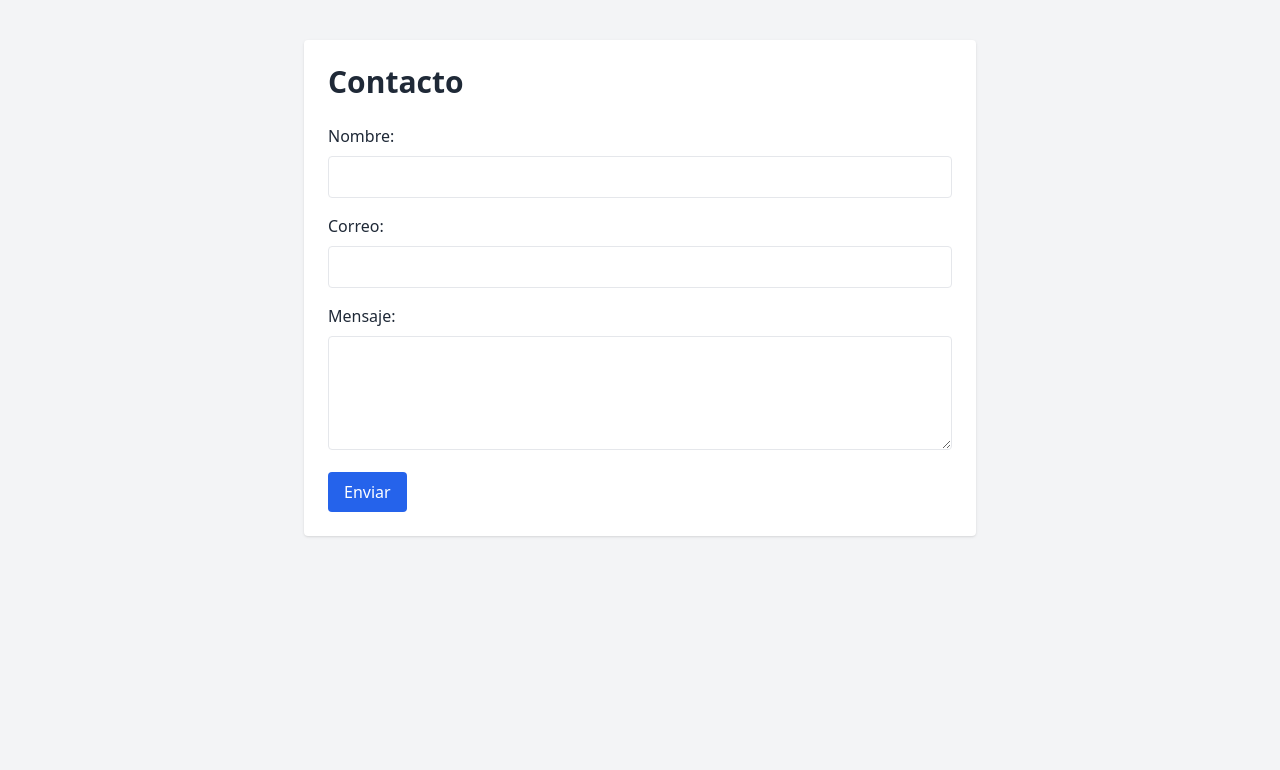
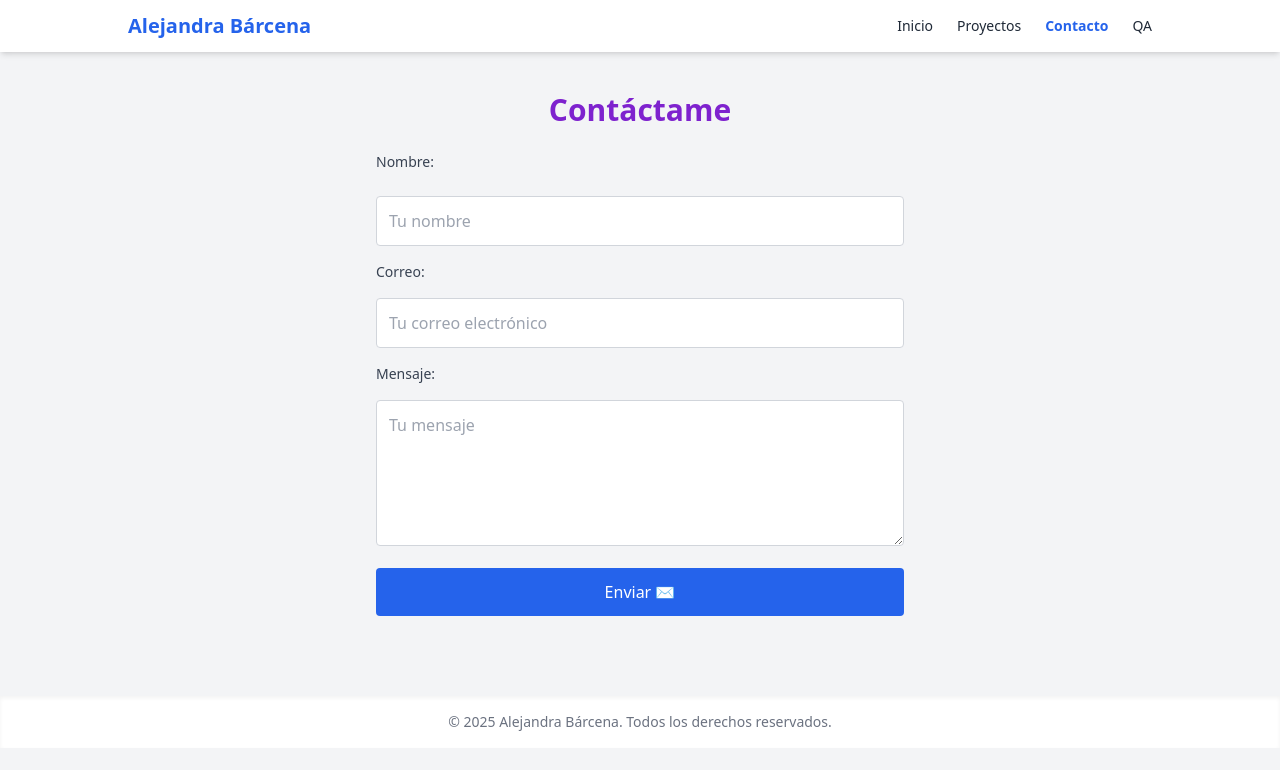
Before and after one commit to alejandrabarcena/fullstack-qa-portfolio, a plain HTML site: page contact.html in a window 1280 px wide. Drawn offline with nearby package versions, Linux system fonts and the light colour scheme.

Commit message:
📬 Contact.html completo con navbar funcional

```diff
--- a/contact.html
+++ b/contact.html
@@ -6,23 +6,42 @@
   <title>Contacto | Alejandra Bárcena</title>
   <script src="https://cdn.tailwindcss.com"></script>
 </head>
-<body class="bg-gray-100 text-gray-800">
+<body class="bg-gray-100 font-sans text-gray-800">
 
-  <main class="max-w-2xl mx-auto p-6 mt-10 bg-white rounded shadow">
-    <h1 class="text-3xl font-bold mb-6">Contacto</h1>
-    <form>
-      <label class="block mb-2">Nombre:</label>
-      <input type="text" class="w-full p-2 border rounded mb-4" required />
+  <!-- Navbar -->
+  <nav class="bg-white shadow-md px-4 py-3 sticky top-0 z-10">
+    <div class="max-w-5xl mx-auto flex justify-between items-center">
+      <h1 class="text-xl font-bold text-blue-600">Alejandra Bárcena</h1>
+      <ul class="hidden md:flex space-x-6 text-sm">
+        <li><a href="index.html" class="hover:text-blue-600">Inicio</a></li>
+        <li><a href="projects.html" class="hover:text-blue-600">Proyectos</a></li>
+        <li><a href="contact.html" class="text-blue-600 font-semibold">Contacto</a></li>
+        <li><a href="qa.html" class="hover:text-blue-600">QA</a></li>
+      </ul>
+    </div>
+  </nav>
 
-      <label class="block mb-2">Correo:</label>
-      <input type="email" class="w-full p-2 border rounded mb-4" required />
+  <!-- Formulario -->
+  <main class="max-w-xl mx-auto px-6 py-10">
+    <h2 class="text-3xl font-bold text-center text-purple-700 mb-6">Contáctame</h2>
+    <form class="space-y-4" action="#" method="POST">
+      <label class="block mb-2 text-sm font-medium text-gray-700">Nombre:</label>
+      <input type="text" name="nombre" required placeholder="Tu nombre" class="w-full p-3 border border-gray-300 rounded" />
 
-      <label class="block mb-2">Mensaje:</label>
-      <textarea class="w-full p-2 border rounded mb-4" rows="4" required></textarea>
+      <label class="block mb-2 text-sm font-medium text-gray-700">Correo:</label>
+      <input type="email" name="correo" required placeholder="Tu correo electrónico" class="w-full p-3 border border-gray-300 rounded" />
 
-      <button type="submit" class="bg-blue-600 text-white px-4 py-2 rounded">Enviar</button>
+      <label class="block mb-2 text-sm font-medium text-gray-700">Mensaje:</label>
+      <textarea name="mensaje" required rows="5" placeholder="Tu mensaje" class="w-full p-3 border border-gray-300 rounded"></textarea>
+
+      <button type="submit" class="w-full bg-blue-600 text-white p-3 rounded hover:bg-blue-700 transition-all">Enviar ✉️</button>
     </form>
   </main>
 
+  <!-- Footer -->
+  <footer class="bg-white text-center text-gray-500 text-sm py-4 shadow-inner mt-10">
+    &copy; 2025 Alejandra Bárcena. Todos los derechos reservados.
+  </footer>
+
 </body>
 </html>
```
